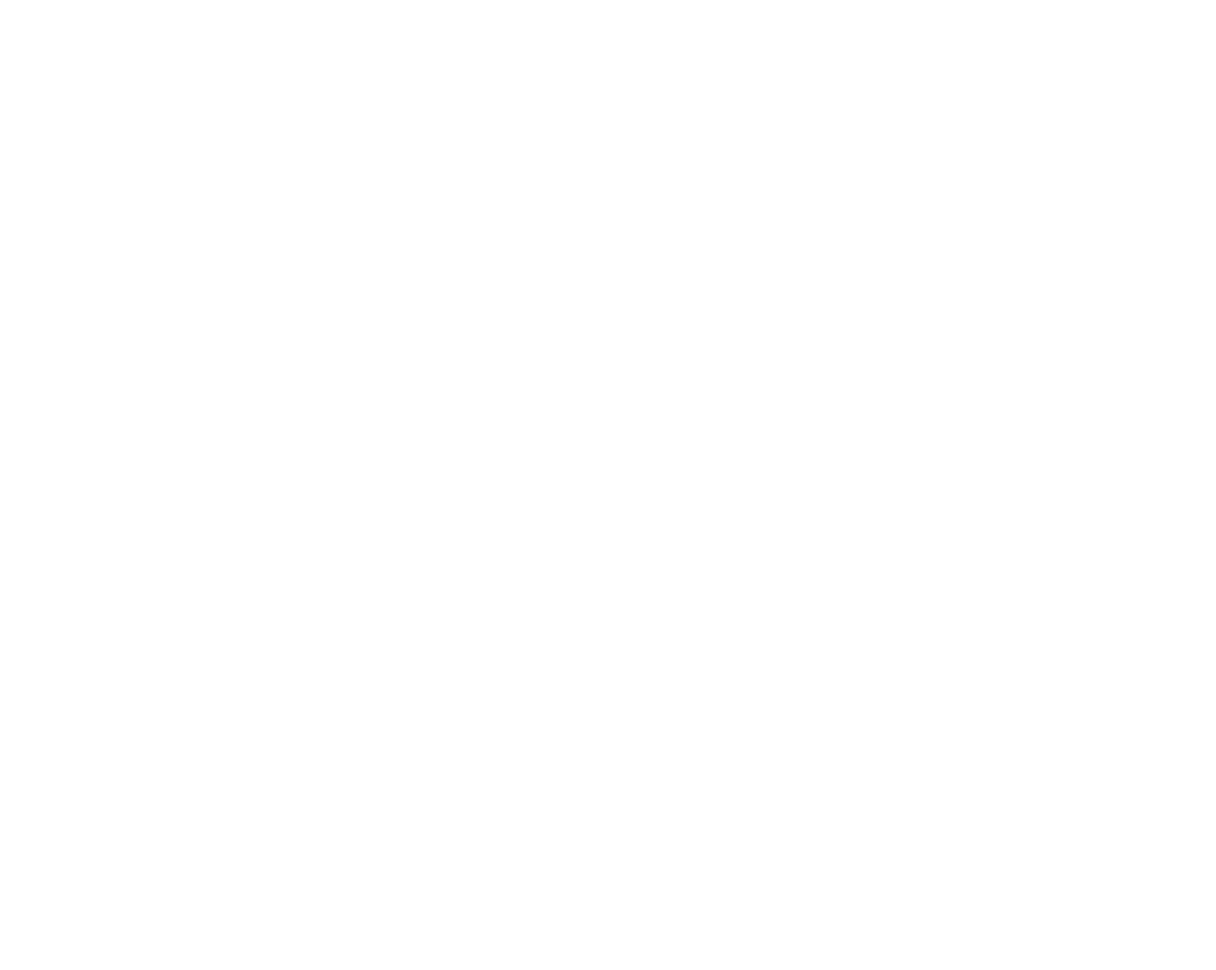
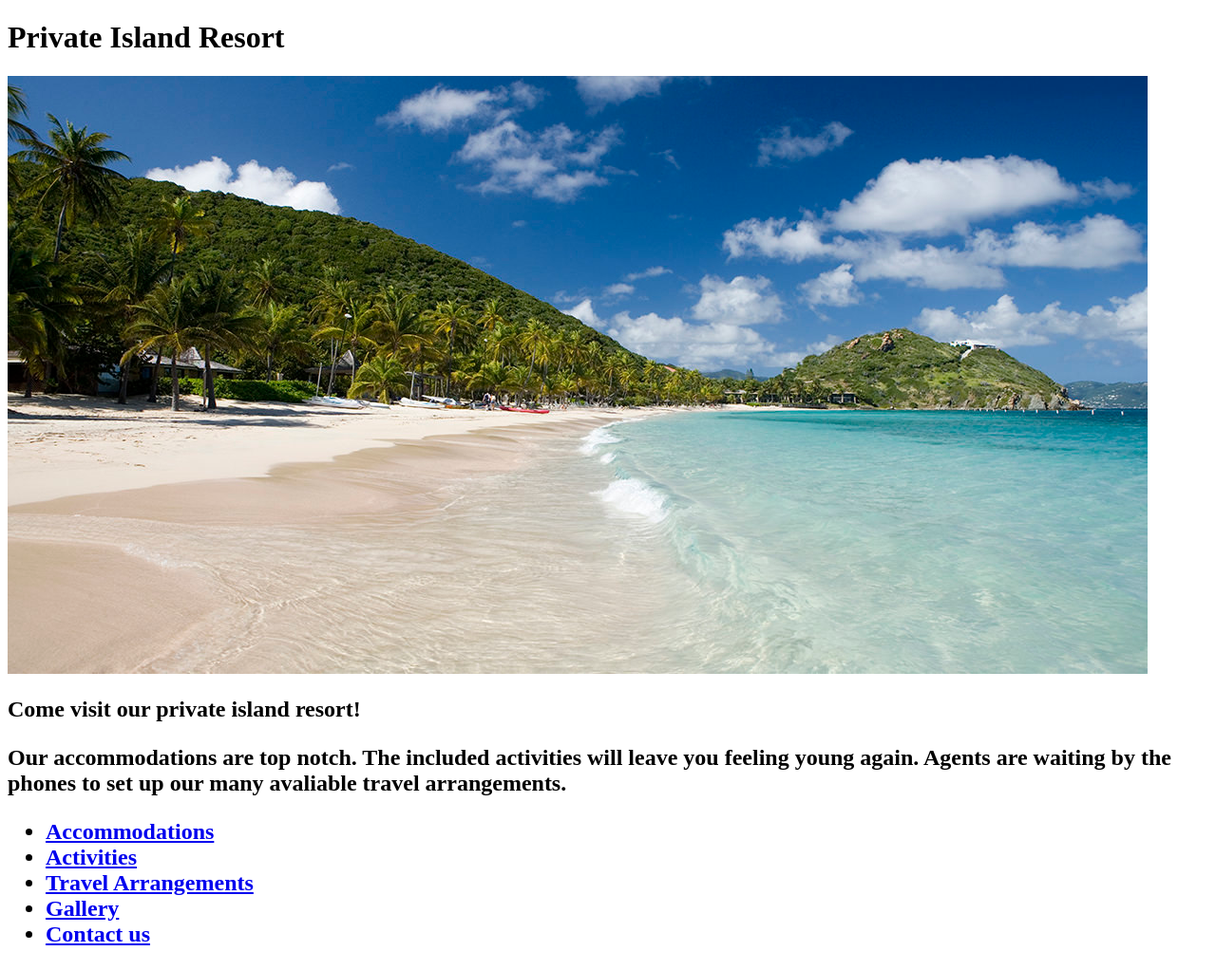
Before and after one commit to owner5563/resort-website, a plain HTML site: page index.html in a window 1280 px wide. Shown: the whole page at 95% size. Before the commit the page ends 800 px from the top, so only its background shows below. Drawn offline with Linux system fonts and the light colour scheme.

Commit message:
detailed homepage, and began linking to rest of site

```diff
--- a/index.html
+++ b/index.html
@@ -1,10 +1,23 @@
 <!DOCTYPE html>
 <html>
 <head>
-  <title>Resorts</title>
+  <title>A Private Island Resort</title>
   <meta charset="utf-8">
   <link href="css/styles.css" rel="stylesheet" type="text/css">
 </head>
 <body>
+  <h1>Private Island Resort</h1>
+  <img src="img/peterisle.jpg">
+  <h2>Come visit our private island resort!<h2>
+  <p>Our accommodations are top notch.
+  The included activities will leave you feeling young again.
+  Agents are waiting by the phones to set up our many avaliable travel arrangements.</p>
+  <ul>
+    <li><a href="accommodations.html">Accommodations</a></li>
+    <li><a href="activities.html">Activities</a></li>
+    <li><a href="travel.html">Travel Arrangements</a></li>
+    <li><a href="pictures.html">Gallery</a></li>
+    <li><a href="contact.html">Contact us</a></li>
+  </ul>
 </body>
 </html>
```
Also changed, not shown: img/peterisle.jpg (added).
